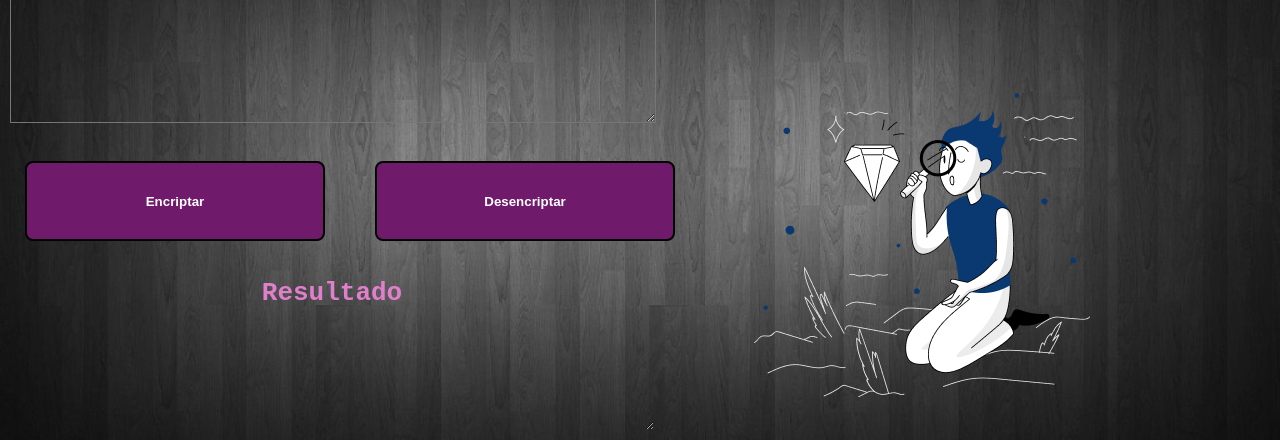
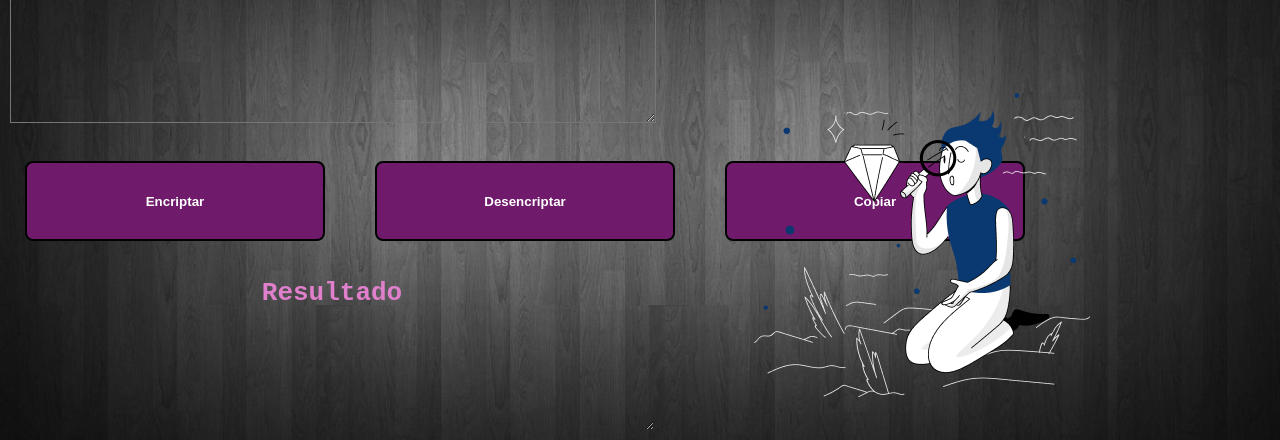
Before and after one commit to BorisAntunez/Encriptado, a plain HTML site: page index.html in a window 1280 px wide. Shown: the part 155-595 px from the top of the page. Drawn offline with Linux system fonts and the light colour scheme.

Commit message:
Actualizacion de mejora

```diff
--- a/app.js
+++ b/app.js
@@ -21,6 +21,23 @@ function encrinptar(stringEncriptada){
 
 }
 
+function copiarTexto() {
+    // Seleccionar el elemento del área de texto
+    const textArea = document.querySelector("#ingresaCodigo");
+
+    // Seleccionar el texto dentro del área de texto
+    textArea.select();
+
+    // Copiar el texto al portapapeles
+    document.execCommand("copy");
+
+    // Deseleccionar el texto después de copiar
+    window.getSelection().removeAllRanges();
+
+    // Alerta al usuario que el texto ha sido copiado
+    alert("Texto copiado al portapapeles");
+}
+
 function btnDesencriptar() {
     const textoDesencriptado = desencriptar(textArea.value);
     mensaje.value = textoDesencriptado;
--- a/index.html
+++ b/index.html
@@ -26,17 +26,19 @@
                 <textarea  name="encriptado" id="ingresaCodigo" cols="30" rows="10" placeholder="Ingresa tu Texto"></textarea>
 
             <div class="botones">
-                <img  class="imagenRespuesta"   src="Imagenes/Muñeco.png" alt="muñeco de respuesta">
+
                 <button class="btn-encriptar" onclick="btnEncriptar()">Encriptar</button>
                 <button class="btn-desencriptar" onclick="btnDesencriptar()">Desencriptar</button>
             </div>
 
 
+            <button class="btn-copiar" onclick="copiarTexto()">Copiar</button>
+
             </div>
 
             <div class="contenedorRespuesta">
                 <textarea name="desencriptado" id="resultasdoCodigo" cols="30" rows="10" placeholder="Resultado"></textarea>
-
+                <img  class="imagenRespuesta"   src="Imagenes/Muñeco.png" alt="muñeco de respuesta">
             </div>
 
     </main>
```
